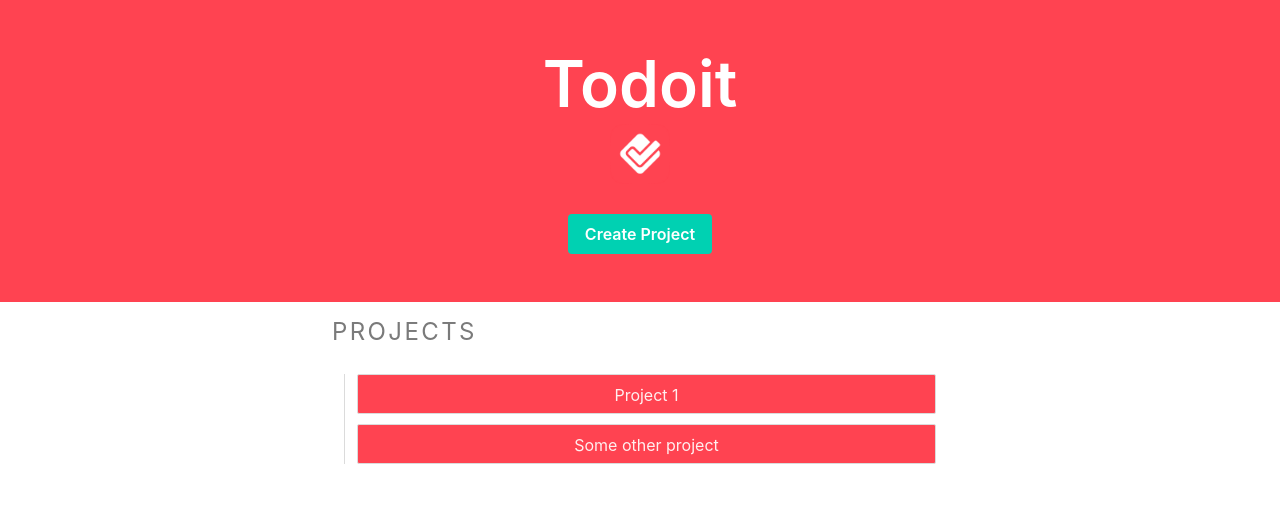
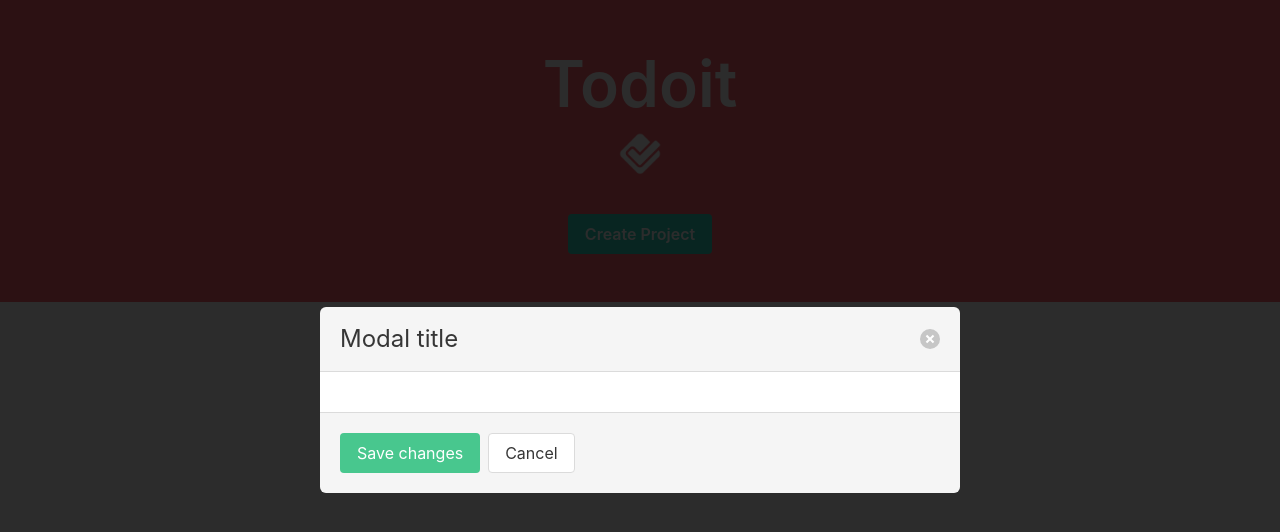
Before and after one commit to vladL2C/Project-Manager, a website: page dist/index.html in a window 1280 px wide. Drawn offline with nearby package versions, Linux system fonts and the light colour scheme; files whose address does not match are found by name.

Commit message:
organize

```diff
--- a/dist/index.html
+++ b/dist/index.html
@@ -21,7 +21,7 @@
                 Todoit
               </h1>
               <h2 class="subtitle">
-                <img src="images.png" width="60" height="60">
+                <img src="assets/images.png" width="60" height="60">
               </h2>
               <a class="button is-primary">Create Project</a>
             </div>
@@ -47,7 +47,7 @@
         </aside>
   </div>
 
-<div class="modal">
+<div class="modal is-active">
   <div class="modal-background"></div>
   <div class="modal-card">
     <header class="modal-card-head">
--- a/dist/style/todolist.css
+++ b/dist/style/todolist.css
@@ -36,3 +36,7 @@ a.button.project:hover {
 p.menu-label {
   font-size: 1.5rem;
 }
+
+.modal-is-active {
+
+}
```
Also changed, not shown: assets/images.png (renamed from dist/images.png).
